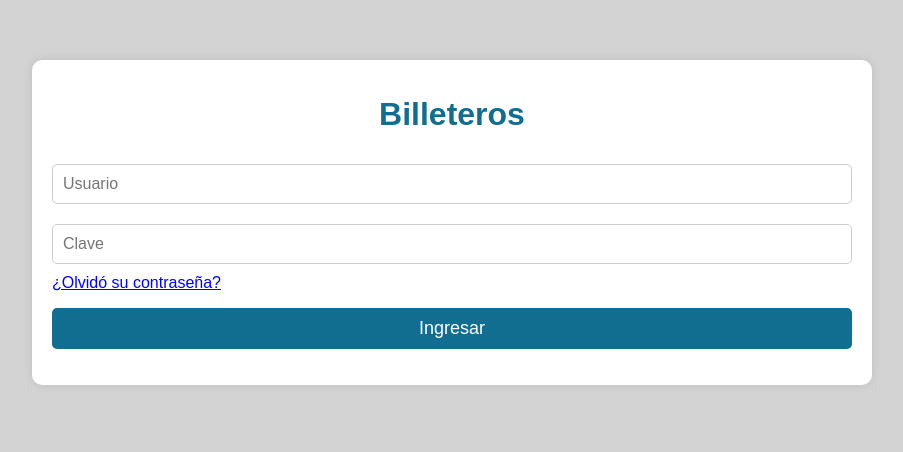
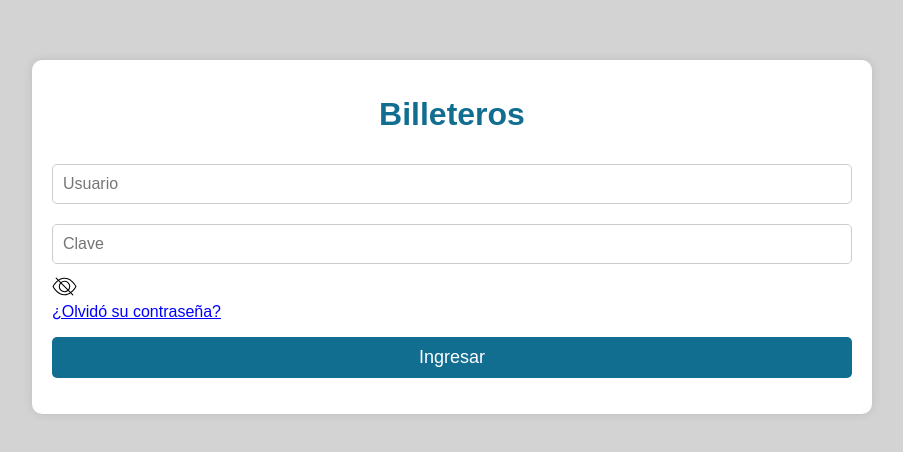
Before and after one commit to MathiasCortes/Portfolio, a React (Create React App) app: page / in a window 1280 px wide. Shown: the part 140-592 px from the top of the page, without its empty margins (188-1091 px from the left). Built offline with nearby package versions, Linux system fonts and the light colour scheme; no server answers.

Commit message:
Ver contrasena
Un ojito

```diff
--- a/package.json
+++ b/package.json
@@ -19,7 +19,7 @@
     "react-router-dom": "^6.26.2",
     "react-scripts": "5.0.1",
     "react-styled-components": "^0.1.11",
-    "typescript": "^5.6.2",
+    "typescript": "^5.7.2",
     "web-vitals": "^2.1.4"
   },
   "scripts": {
--- /dev/null
+++ b/src/components/EyeIconHide.jsx
@@ -0,0 +1,19 @@
+const EyeIconHide = ({ size = 24, color = "currentColor", className = "" }) => (
+    <svg
+      className={`eye ${className}`}  // Usamos 'className' en lugar de 'class'
+      xmlns="http://www.w3.org/2000/svg"
+      width={size}
+      height={size}
+      viewBox="0 0 24 24"
+      fill="none"
+      stroke={color}
+      strokeWidth="1"  // Usamos 'strokeWidth' en lugar de 'stroke-width'
+      strokeLinecap="round"  // Usamos 'strokeLinecap' en lugar de 'stroke-linecap'
+      strokeLinejoin="round"  // Usamos 'strokeLinejoin' en lugar de 'stroke-linejoin'
+    >
+      <path d="M1 12s4-8 11-8 11 8 11 8-4 8-11 8-11-8-11-8z" />
+      <circle cx="12" cy="12" r="5" />
+    </svg>
+  );
+
+  export default EyeIconHide
--- /dev/null
+++ b/src/components/EyeIconShow.jsx
@@ -0,0 +1,23 @@
+import React from 'react';
+
+const EyeIconShow = ({ size = 24, color = "currentColor", className = "" }) => (
+  <svg
+    className={`eye ${className}`}  // Usamos 'className' en lugar de 'class'
+    xmlns="http://www.w3.org/2000/svg"
+    width={size}
+    height={size}
+    viewBox="0 0 24 24"
+    fill="none"
+    stroke={color}
+    strokeWidth="1"  // Usamos 'strokeWidth' en lugar de 'stroke-width'
+    strokeLinecap="round"  // Usamos 'strokeLinecap' en lugar de 'stroke-linecap'
+    strokeLinejoin="round"  // Usamos 'strokeLinejoin' en lugar de 'stroke-linejoin'
+  >
+    <path d="M1 12s4-8 11-8 11 8 11 8-4 8-11 8-11-8-11-8z" />
+    <circle cx="12" cy="12" r="5" />
+    <line x1="4" y1="4" x2="20" y2="20" />
+  </svg>
+);
+
+
+export default EyeIconShow
--- a/src/pages/Home.jsx
+++ b/src/pages/Home.jsx
@@ -10,9 +10,9 @@ const Home = () => {
   return (
     <div>
       <main>
-        <div className="navbar">
+        <nav className="navbar">
         <img src="../assets/Logo/logo.png" alt="CITYGAME" />
-        </div>
+        </nav>
       <aside className="sideBar"></aside>
         <div>
           <table>
--- a/src/pages/Login.jsx
+++ b/src/pages/Login.jsx
@@ -1,7 +1,8 @@
 import React, { useState, useEffect } from "react";
 import { useNavigate } from "react-router-dom";
 import ErrorMensage from "../components/ErrorMensage";
-
+import EyeIconShow from "../components/EyeIconShow";
+import EyeIconHide from "../components/EyeIconHide"
 function LoginForm() {
     const [name, setName] = useState('');
     const [password, setPassword] = useState('');
@@ -90,6 +91,7 @@ function LoginForm() {
         setVisible(!visible);
         setErrorMessage('');
     };
+    const [showPass, setShowPass] = useState(false)
 
     return (
         <div>
@@ -105,15 +107,27 @@ function LoginForm() {
                         onChange={(e) => setName(e.target.value)}
                         required
                     />
-
+                <div>
                     <input
-                        type="password"
+                        type={showPass ? "text" : "password"}
                         id="login-password"
                         placeholder="Clave"
                         value={password}
                         onChange={(e) => setPassword(e.target.value)}
                         required
+
+
+
                     />
+
+                    <div className="hide-IconPassword" onClick={() => setShowPass(!showPass)
+                        }>
+                            {showPass ? <EyeIconHide size={25} color="black" />
+                                : <EyeIconShow size={25} color="black" />}
+                        </div>
+
+
+                </div>
                     <button className="noStyle" type="button" onClick={toggleVisibility}>¿Olvidó su contraseña?</button>
                     <button className="submitBtn" type="submit">Ingresar</button>
                 </form>
--- a/src/styles/App.css
+++ b/src/styles/App.css
@@ -122,6 +122,9 @@ p.errorAnimation {
   transition: all 0.5s ease-in-out;
 }
 
+
+
+
 p.errorAnimation.show {
   bottom: 0px;
   right: 20px;
```
Also changed, not shown: 1 other file (tests, documents, lock files or other folders).
